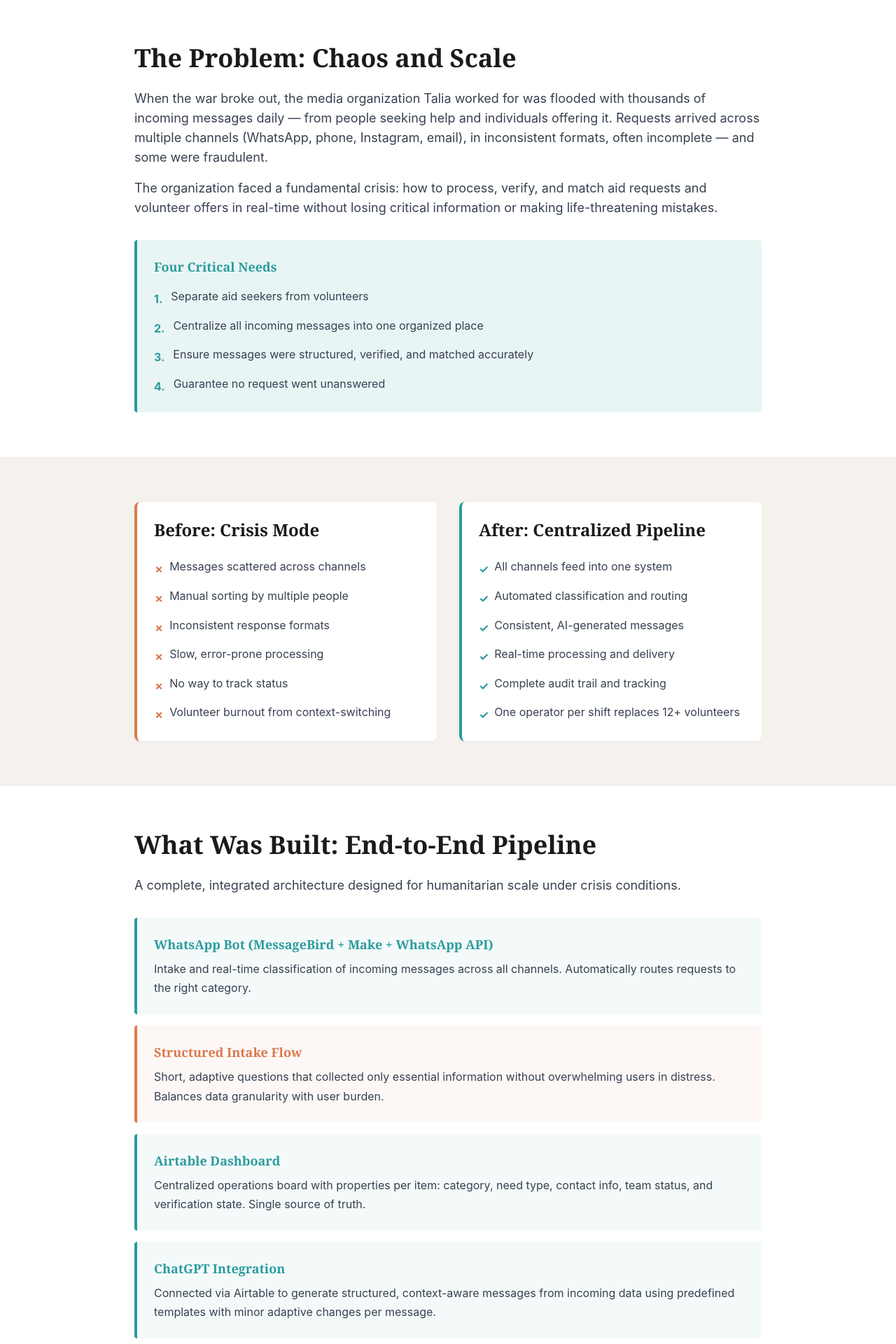
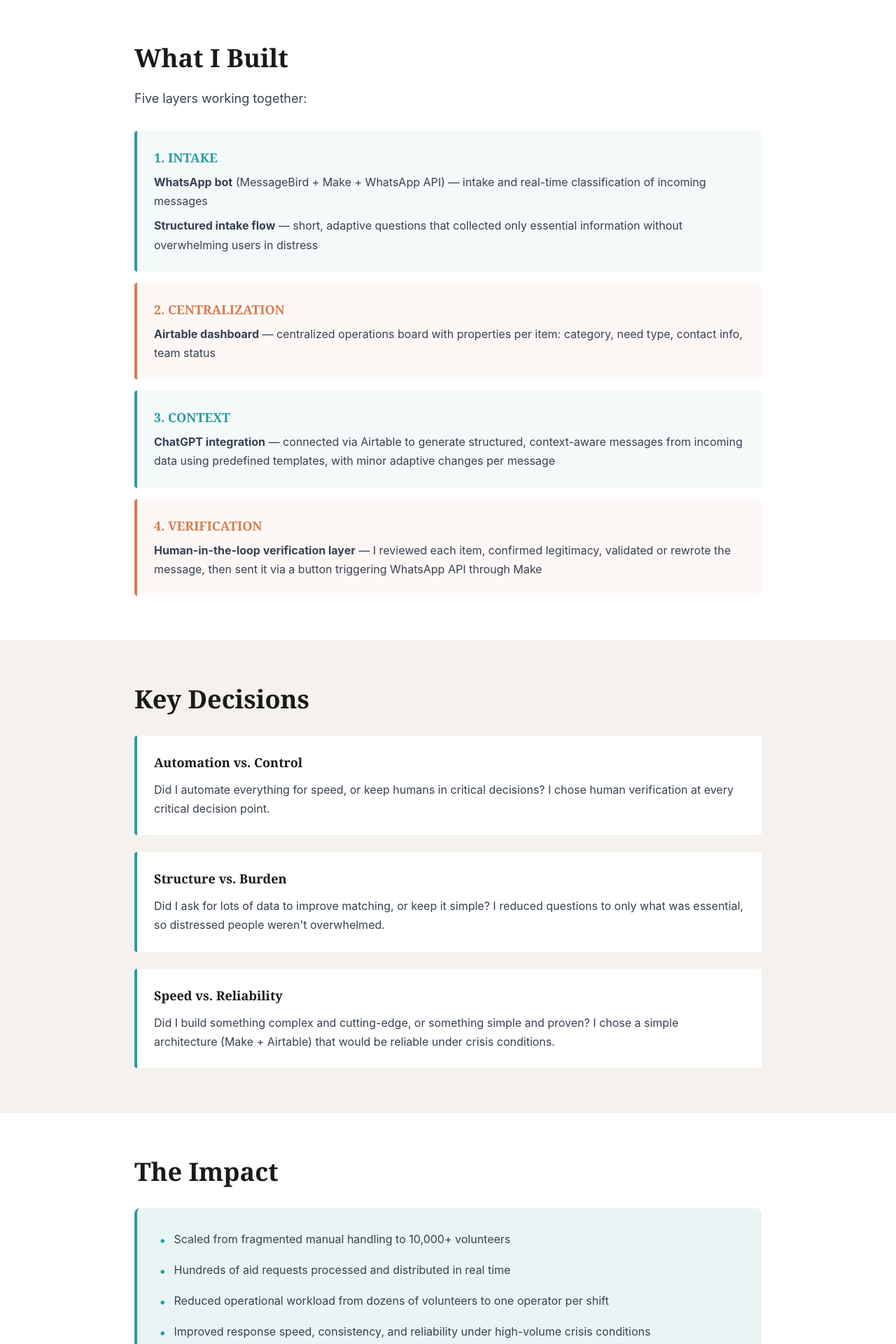
Before and after one commit to ykhv111-stack/Talia-portfolio, a Next.js app: page /projects/iron-swords in a window 1280 px wide. Shown: the part 400-2320 px from the top of the page at 70% size. Built offline with nearby package versions, Linux system fonts and the light colour scheme.

Commit message:
Update Iron Swords project page with new content structure

```diff
--- a/app/projects/iron-swords/page.tsx
+++ b/app/projects/iron-swords/page.tsx
@@ -30,127 +30,7 @@ export default function IronSwordsProject() {
       subtitle="Crisis Operations Pipeline at Humanitarian Scale"
       accentColor="teal"
     >
-      {/* Problem Section */}
-      <section className="py-16 px-4 sm:px-6 lg:px-8 bg-white">
-        <div className="max-w-4xl mx-auto space-y-8">
-          <motion.div
-            variants={containerVariants}
-            initial="hidden"
-            whileInView="visible"
-            viewport={{ once: true }}
-            className="space-y-8"
-          >
-            <motion.div variants={itemVariants}>
-              <h2 className="font-serif text-4xl font-bold text-brand-charcoal mb-6">
-                The Problem: Chaos and Scale
-              </h2>
-              <p className="text-lg text-gray-700 mb-4">
-                When the war broke out, the media organization Talia worked for was flooded with thousands of incoming messages daily — from people seeking help and individuals offering it. Requests arrived across multiple channels (WhatsApp, phone, Instagram, email), in inconsistent formats, often incomplete — and some were fraudulent.
-              </p>
-              <p className="text-lg text-gray-700">
-                The organization faced a fundamental crisis: how to process, verify, and match aid requests and volunteer offers in real-time without losing critical information or making life-threatening mistakes.
-              </p>
-            </motion.div>
-
-            <motion.div variants={itemVariants} className="bg-brand-teal/10 border-l-4 border-brand-teal p-6 rounded">
-              <h3 className="font-semibold text-brand-teal mb-4 text-lg">Four Critical Needs</h3>
-              <div className="space-y-3 text-gray-700">
-                <div className="flex items-start gap-3">
-                  <span className="text-brand-teal font-bold mt-1">1.</span>
-                  <span>Separate aid seekers from volunteers</span>
-                </div>
-                <div className="flex items-start gap-3">
-                  <span className="text-brand-teal font-bold mt-1">2.</span>
-                  <span>Centralize all incoming messages into one organized place</span>
-                </div>
-                <div className="flex items-start gap-3">
-                  <span className="text-brand-teal font-bold mt-1">3.</span>
-                  <span>Ensure messages were structured, verified, and matched accurately</span>
-                </div>
-                <div className="flex items-start gap-3">
-                  <span className="text-brand-teal font-bold mt-1">4.</span>
-                  <span>Guarantee no request went unanswered</span>
-                </div>
-              </div>
-            </motion.div>
-          </motion.div>
-        </div>
-      </section>
-
-      {/* Before/After */}
-      <section className="py-16 px-4 sm:px-6 lg:px-8 bg-brand-off-white">
-        <div className="max-w-4xl mx-auto">
-          <motion.div
-            variants={containerVariants}
-            initial="hidden"
-            whileInView="visible"
-            viewport={{ once: true }}
-            className="grid md:grid-cols-2 gap-8"
-          >
-            <motion.div variants={itemVariants} className="bg-white p-6 rounded-lg border-l-4 border-brand-orange shadow-sm">
-              <h3 className="font-serif text-2xl font-bold text-brand-charcoal mb-6">Before: Crisis Mode</h3>
-              <ul className="space-y-3 text-gray-700">
-                <li className="flex items-start gap-2">
-                  <span className="text-brand-orange font-bold mt-1">✗</span>
-                  <span>Messages scattered across channels</span>
-                </li>
-                <li className="flex items-start gap-2">
-                  <span className="text-brand-orange font-bold mt-1">✗</span>
-                  <span>Manual sorting by multiple people</span>
-                </li>
-                <li className="flex items-start gap-2">
-                  <span className="text-brand-orange font-bold mt-1">✗</span>
-                  <span>Inconsistent response formats</span>
-                </li>
-                <li className="flex items-start gap-2">
-                  <span className="text-brand-orange font-bold mt-1">✗</span>
-                  <span>Slow, error-prone processing</span>
-                </li>
-                <li className="flex items-start gap-2">
-                  <span className="text-brand-orange font-bold mt-1">✗</span>
-                  <span>No way to track status</span>
-                </li>
-                <li className="flex items-start gap-2">
-                  <span className="text-brand-orange font-bold mt-1">✗</span>
-                  <span>Volunteer burnout from context-switching</span>
-                </li>
-              </ul>
-            </motion.div>
-
-            <motion.div variants={itemVariants} className="bg-white p-6 rounded-lg border-l-4 border-brand-teal shadow-sm">
-              <h3 className="font-serif text-2xl font-bold text-brand-charcoal mb-6">After: Centralized Pipeline</h3>
-              <ul className="space-y-3 text-gray-700">
-                <li className="flex items-start gap-2">
-                  <span className="text-brand-teal font-bold mt-1">✓</span>
-                  <span>All channels feed into one system</span>
-                </li>
-                <li className="flex items-start gap-2">
-                  <span className="text-brand-teal font-bold mt-1">✓</span>
-                  <span>Automated classification and routing</span>
-                </li>
-                <li className="flex items-start gap-2">
-                  <span className="text-brand-teal font-bold mt-1">✓</span>
-                  <span>Consistent, AI-generated messages</span>
-                </li>
-                <li className="flex items-start gap-2">
-                  <span className="text-brand-teal font-bold mt-1">✓</span>
-                  <span>Real-time processing and delivery</span>
-                </li>
-                <li className="flex items-start gap-2">
-                  <span className="text-brand-teal font-bold mt-1">✓</span>
-                  <span>Complete audit trail and tracking</span>
-                </li>
-                <li className="flex items-start gap-2">
-                  <span className="text-brand-teal font-bold mt-1">✓</span>
-                  <span>One operator per shift replaces 12+ volunteers</span>
-                </li>
-              </ul>
-            </motion.div>
-          </motion.div>
-        </div>
-      </section>
-
-      {/* What Was Built */}
+      {/* What I Built Section */}
       <section className="py-16 px-4 sm:px-6 lg:px-8 bg-white">
         <div className="max-w-4xl mx-auto">
           <motion.div
@@ -162,44 +42,50 @@ export default function IronSwordsProject() {
           >
             <motion.div variants={itemVariants}>
               <h2 className="font-serif text-4xl font-bold text-brand-charcoal mb-6">
-                What Was Built: End-to-End Pipeline
+                What I Built
               </h2>
-              <p className="text-lg text-gray-700 mb-8">
-                A complete, integrated architecture designed for humanitarian scale under crisis conditions.
+              <p className="text-lg text-gray-700 mb-6">
+                Five layers working together:
               </p>
             </motion.div>
 
             <motion.div variants={itemVariants} className="space-y-4">
               <div className="bg-brand-teal/5 border-l-4 border-brand-teal p-6 rounded">
-                <h3 className="font-semibold text-brand-teal mb-2 text-lg">WhatsApp Bot (MessageBird + Make + WhatsApp API)</h3>
-                <p className="text-gray-700">Intake and real-time classification of incoming messages across all channels. Automatically routes requests to the right category.</p>
+                <h3 className="font-semibold text-brand-teal mb-2 text-lg">1. INTAKE</h3>
+                <p className="text-gray-700 mb-2">
+                  <strong>WhatsApp bot</strong> (MessageBird + Make + WhatsApp API) — intake and real-time classification of incoming messages
+                </p>
+                <p className="text-gray-700">
+                  <strong>Structured intake flow</strong> — short, adaptive questions that collected only essential information without overwhelming users in distress
+                </p>
               </div>
 
               <div className="bg-brand-orange/5 border-l-4 border-brand-orange p-6 rounded">
-                <h3 className="font-semibold text-brand-orange mb-2 text-lg">Structured Intake Flow</h3>
-                <p className="text-gray-700">Short, adaptive questions that collected only essential information without overwhelming users in distress. Balances data granularity with user burden.</p>
+                <h3 className="font-semibold text-brand-orange mb-2 text-lg">2. CENTRALIZATION</h3>
+                <p className="text-gray-700">
+                  <strong>Airtable dashboard</strong> — centralized operations board with properties per item: category, need type, contact info, team status
+                </p>
               </div>
 
               <div className="bg-brand-teal/5 border-l-4 border-brand-teal p-6 rounded">
-                <h3 className="font-semibold text-brand-teal mb-2 text-lg">Airtable Dashboard</h3>
-                <p className="text-gray-700">Centralized operations board with properties per item: category, need type, contact info, team status, and verification state. Single source of truth.</p>
-              </div>
-
-              <div className="bg-brand-teal/5 border-l-4 border-brand-teal p-6 rounded">
-                <h3 className="font-semibold text-brand-teal mb-2 text-lg">ChatGPT Integration</h3>
-                <p className="text-gray-700">Connected via Airtable to generate structured, context-aware messages from incoming data using predefined templates with minor adaptive changes per message.</p>
+                <h3 className="font-semibold text-brand-teal mb-2 text-lg">3. CONTEXT</h3>
+                <p className="text-gray-700">
+                  <strong>ChatGPT integration</strong> — connected via Airtable to generate structured, context-aware messages from incoming data using predefined templates, with minor adaptive changes per message
+                </p>
               </div>
 
               <div className="bg-brand-orange/5 border-l-4 border-brand-orange p-6 rounded">
-                <h3 className="font-semibold text-brand-orange mb-2 text-lg">Human-in-the-Loop Verification</h3>
-                <p className="text-gray-700">Volunteers reviewed each item, confirmed legitimacy, validated or rewrote the message, then sent it via a button triggering WhatsApp API through Make. Critical decisions remain human-controlled.</p>
+                <h3 className="font-semibold text-brand-orange mb-2 text-lg">4. VERIFICATION</h3>
+                <p className="text-gray-700">
+                  <strong>Human-in-the-loop verification layer</strong> — I reviewed each item, confirmed legitimacy, validated or rewrote the message, then sent it via a button triggering WhatsApp API through Make
+                </p>
               </div>
             </motion.div>
           </motion.div>
         </div>
       </section>
 
-      {/* Workflow Diagram */}
+      {/* Key Decisions */}
       <section className="py-16 px-4 sm:px-6 lg:px-8 bg-brand-off-white">
         <div className="max-w-4xl mx-auto">
           <motion.div
@@ -209,37 +95,37 @@ export default function IronSwordsProject() {
             viewport={{ once: true }}
             className="space-y-8"
           >
-            <motion.h2 variants={itemVariants} className="font-serif text-4xl font-bold text-brand-charcoal">
-              System Architecture
+            <motion.h2 variants={itemVariants} className="font-serif text-4xl font-bold text-brand-charcoal mb-6">
+              Key Decisions
             </motion.h2>
 
-            <motion.div variants={itemVariants} className="bg-white p-8 rounded-lg shadow-sm">
-              <h3 className="font-semibold text-brand-charcoal mb-6 text-lg">Iron Swords Pipeline</h3>
-              <div className="flex flex-col md:flex-row items-center justify-between gap-3 overflow-x-auto pb-4">
-                <div className="flex-shrink-0 px-4 py-3 bg-gradient-to-r from-brand-teal to-brand-teal-dark text-white rounded font-semibold">Messages</div>
-                <div className="hidden md:block text-2xl text-brand-teal font-bold">→</div>
-                <div className="flex-shrink-0 px-4 py-3 bg-gradient-to-r from-brand-teal to-brand-teal-dark text-white rounded font-semibold">WhatsApp Bot</div>
-                <div className="hidden md:block text-2xl text-brand-teal font-bold">→</div>
-                <div className="flex-shrink-0 px-4 py-3 bg-gradient-to-r from-brand-teal to-brand-teal-dark text-white rounded font-semibold">Make</div>
-                <div className="hidden md:block text-2xl text-brand-teal font-bold">→</div>
-                <div className="flex-shrink-0 px-4 py-3 bg-gradient-to-r from-brand-teal to-brand-teal-dark text-white rounded font-semibold">Airtable</div>
-                <div className="hidden md:block text-2xl text-brand-teal font-bold">→</div>
-                <div className="flex-shrink-0 px-4 py-3 bg-gradient-to-r from-brand-teal to-brand-teal-dark text-white rounded font-semibold">ChatGPT</div>
-                <div className="hidden md:block text-2xl text-brand-orange font-bold">→</div>
-                <div className="flex-shrink-0 px-4 py-3 bg-gradient-to-r from-brand-orange to-orange-600 text-white rounded font-semibold">Human Review</div>
-                <div className="hidden md:block text-2xl text-brand-teal font-bold">→</div>
-                <div className="flex-shrink-0 px-4 py-3 bg-gradient-to-r from-brand-teal to-brand-teal-dark text-white rounded font-semibold">Send</div>
+            <motion.div variants={itemVariants} className="space-y-6">
+              <div className="border-l-4 border-brand-teal p-6 bg-white rounded">
+                <h3 className="font-semibold text-brand-charcoal mb-3 text-lg">Automation vs. Control</h3>
+                <p className="text-gray-700">
+                  Did I automate everything for speed, or keep humans in critical decisions? I chose human verification at every critical decision point.
+                </p>
               </div>
-              <div className="mt-6 text-sm text-gray-600 bg-brand-orange/10 p-4 rounded border border-brand-orange/30">
-                <strong>🟦 Teal (AI layers):</strong> WhatsApp Bot, Make, Airtable, ChatGPT — Handle routing, structuring, and content generation.<br/>
-                <strong>🟧 Orange (Human layer):</strong> Human Verification — Final authority on message validity and content.
+
+              <div className="border-l-4 border-brand-teal p-6 bg-white rounded">
+                <h3 className="font-semibold text-brand-charcoal mb-3 text-lg">Structure vs. Burden</h3>
+                <p className="text-gray-700">
+                  Did I ask for lots of data to improve matching, or keep it simple? I reduced questions to only what was essential, so distressed people weren't overwhelmed.
+                </p>
+              </div>
+
+              <div className="border-l-4 border-brand-teal p-6 bg-white rounded">
+                <h3 className="font-semibold text-brand-charcoal mb-3 text-lg">Speed vs. Reliability</h3>
+                <p className="text-gray-700">
+                  Did I build something complex and cutting-edge, or something simple and proven? I chose a simple architecture (Make + Airtable) that would be reliable under crisis conditions.
+                </p>
               </div>
             </motion.div>
           </motion.div>
         </div>
       </section>
 
-      {/* Design Decisions */}
+      {/* The Impact */}
       <section className="py-16 px-4 sm:px-6 lg:px-8 bg-white">
         <div className="max-w-4xl mx-auto">
           <motion.div
@@ -250,36 +136,34 @@ export default function IronSwordsProject() {
             className="space-y-8"
           >
             <motion.h2 variants={itemVariants} className="font-serif text-4xl font-bold text-brand-charcoal mb-6">
-              Key Design Decisions
+              The Impact
             </motion.h2>
 
-            <motion.div variants={itemVariants} className="space-y-6">
-              <div className="border-l-4 border-brand-teal p-6 bg-brand-teal/5 rounded">
-                <h3 className="font-semibold text-brand-charcoal mb-3 text-lg">Automation vs. Control</h3>
-                <p className="text-gray-700">
-                  Full automation would have been faster, but in a humanitarian context errors were unacceptable. Human verification was kept at critical decision points. Every message needed human eyes before being sent.
-                </p>
-              </div>
-
-              <div className="border-l-4 border-brand-teal p-6 bg-brand-teal/5 rounded">
-                <h3 className="font-semibold text-brand-charcoal mb-3 text-lg">Structure vs. User Burden</h3>
-                <p className="text-gray-700">
-                  More data granularity improves matching accuracy, but overwhelming distressed users with complex forms was a real risk. Input was reduced to minimal essential fields—only what would enable accurate matching and routing.
-                </p>
-              </div>
-
-              <div className="border-l-4 border-brand-teal p-6 bg-brand-teal/5 rounded">
-                <h3 className="font-semibold text-brand-charcoal mb-3 text-lg">Flexibility vs. Maintainability</h3>
-                <p className="text-gray-700">
-                  A simpler architecture (Make + Airtable) was chosen over a more complex custom solution to ensure reliability and fast iteration under crisis conditions. Maintainability under pressure was non-negotiable.
-                </p>
-              </div>
+            <motion.div variants={itemVariants} className="bg-brand-teal/10 border-l-4 border-brand-teal p-8 rounded-lg">
+              <ul className="space-y-4 text-gray-700">
+                <li className="flex items-start gap-3">
+                  <span className="text-brand-teal font-bold text-lg">•</span>
+                  <span>Scaled from fragmented manual handling to 10,000+ volunteers</span>
+                </li>
+                <li className="flex items-start gap-3">
+                  <span className="text-brand-teal font-bold text-lg">•</span>
+                  <span>Hundreds of aid requests processed and distributed in real time</span>
+                </li>
+                <li className="flex items-start gap-3">
+                  <span className="text-brand-teal font-bold text-lg">•</span>
+                  <span>Reduced operational workload from dozens of volunteers to one operator per shift</span>
+                </li>
+                <li className="flex items-start gap-3">
+                  <span className="text-brand-teal font-bold text-lg">•</span>
+                  <span>Improved response speed, consistency, and reliability under high-volume crisis conditions</span>
+                </li>
+              </ul>
             </motion.div>
           </motion.div>
         </div>
       </section>
 
-      {/* Results */}
+      {/* What People Say */}
       <section className="py-16 px-4 sm:px-6 lg:px-8 bg-brand-off-white">
         <div className="max-w-4xl mx-auto">
           <motion.div
@@ -290,46 +174,23 @@ export default function IronSwordsProject() {
             className="space-y-8"
           >
             <motion.h2 variants={itemVariants} className="font-serif text-4xl font-bold text-brand-charcoal mb-6">
-              What It Solved
+              What People Say
             </motion.h2>
 
-            <motion.div variants={itemVariants} className="bg-brand-teal/10 border-l-4 border-brand-teal p-8 rounded-lg">
-              <ul className="space-y-4 text-gray-700">
-                <li className="flex items-start gap-3">
-                  <span className="text-brand-teal font-bold text-xl mt-1">✓</span>
-                  <div>
-                    <strong>Scaled from fragmented manual handling to 10,000+ volunteers</strong><br/>
-                    <span className="text-sm text-gray-600">Coordinated volunteer base grew exponentially without proportional operational overhead</span>
-                  </div>
-                </li>
-                <li className="flex items-start gap-3">
-                  <span className="text-brand-teal font-bold text-xl mt-1">✓</span>
-                  <div>
-                    <strong>Hundreds of aid requests processed and distributed in real-time</strong><br/>
-                    <span className="text-sm text-gray-600">Matching improved accuracy while maintaining human-level verification standards</span>
-                  </div>
-                </li>
-                <li className="flex items-start gap-3">
-                  <span className="text-brand-teal font-bold text-xl mt-1">✓</span>
-                  <div>
-                    <strong>Reduced operational workload from dozens of volunteers to one operator per shift</strong><br/>
-                    <span className="text-sm text-gray-600">Freed up skilled volunteers for other critical work during the crisis</span>
-                  </div>
-                </li>
-                <li className="flex items-start gap-3">
-                  <span className="text-brand-teal font-bold text-xl mt-1">✓</span>
-                  <div>
-                    <strong>Improved response speed, consistency, and reliability under high-volume conditions</strong><br/>
-                    <span className="text-sm text-gray-600">Guaranteed no request went unanswered while maintaining message quality</span>
-                  </div>
-                </li>
-              </ul>
+            <motion.div variants={itemVariants} className="space-y-6">
+              <blockquote className="bg-white p-6 rounded-lg border-l-4 border-brand-teal italic text-gray-700">
+                "שלום בנות ויישר כח על הקבוצה. בזכותכן שינעתי כבר 4 פעמים חבילות לחיילים, ציוד ביגוד למשפחה שביתה נשרף ועוד. יישר כח!"
+              </blockquote>
+
+              <blockquote className="bg-white p-6 rounded-lg border-l-4 border-brand-orange italic text-gray-700">
+                "היי! קוראים לי ליאור ואני הצטרפתי לקבוצה של ההתנדבות בתחילת המלחמה, מאז הלכתי למספר מקומות מבתי מלון ועד בייביסיטרים דרך הקבוצה וכבר כמה פעמים לבחורה עם שיתוק מוחין שהתפנתה מהאזור. האמא ביקשה למסור תודה ענקית על העשייה והיוזמה המבורכת שבזכותה מגיעות כל כך הרבה מתנדבות שמנעימות את זמנה בתקופה המאוד מאתגרת הזאת. ואני אישית רוצה להודות על הפלטפורמה הזאת שהופכת את ההתנדבות להרבה יותר קלה ונגישה❤️❤️ יוזמה מדהימה"
+              </blockquote>
             </motion.div>
           </motion.div>
         </div>
       </section>
 
-      {/* Reflection */}
+      {/* If I Built This Today */}
       <section className="py-16 px-4 sm:px-6 lg:px-8 bg-white">
         <div className="max-w-4xl mx-auto">
           <motion.div
@@ -340,20 +201,16 @@ export default function IronSwordsProject() {
             className="space-y-8"
           >
             <motion.h2 variants={itemVariants} className="font-serif text-4xl font-bold text-brand-charcoal mb-6">
-              Reflection: The Future of Orchestration
+              If I Built This Today
             </motion.h2>
 
             <motion.div variants={itemVariants} className="space-y-6 text-lg text-gray-700">
               <p>
-                Rather than fixed automation scenarios, an <strong>agent-based orchestration layer</strong> would dynamically manage routing, validation, and messaging — detecting anomalies, missing information, and mismatches in real time.
+                Rather than fixed Make scenarios, an <strong>agent-based orchestration layer</strong> would dynamically manage routing, validation, and messaging — detecting anomalies, missing information, and mismatches in real time.
               </p>
 
               <p>
                 But agents would be applied <strong>selectively</strong>: rule-based automation for deterministic flows, agents only for high-variance, ambiguous decision points. The hybrid approach prevents unnecessary complexity and maintains stability.
-              </p>
-
-              <p className="text-brand-teal font-semibold text-xl">
-                The real lesson: Systems that matter require human judgment at critical points. AI amplifies human capability; it doesn't replace it.
               </p>
             </motion.div>
           </motion.div>
```
